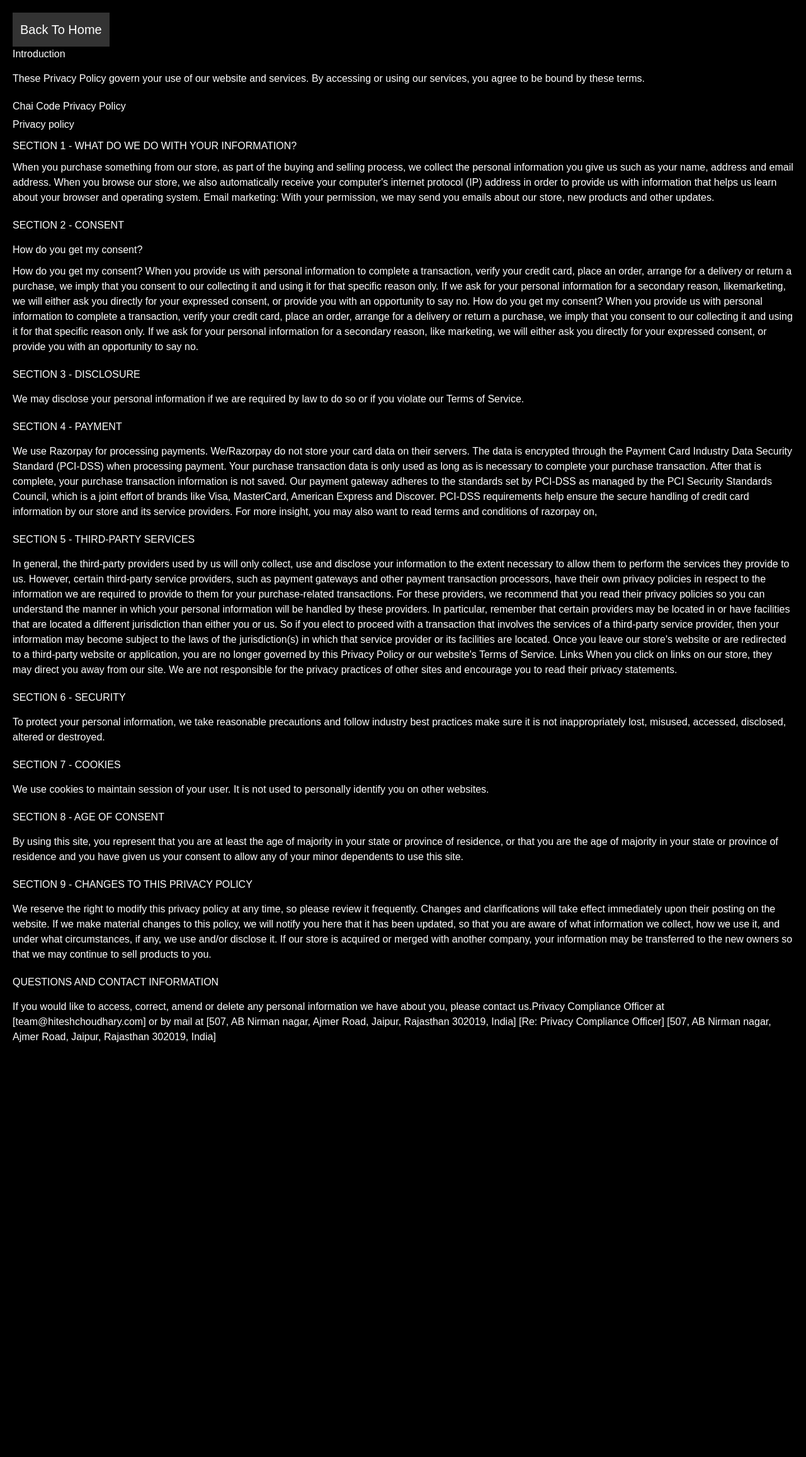
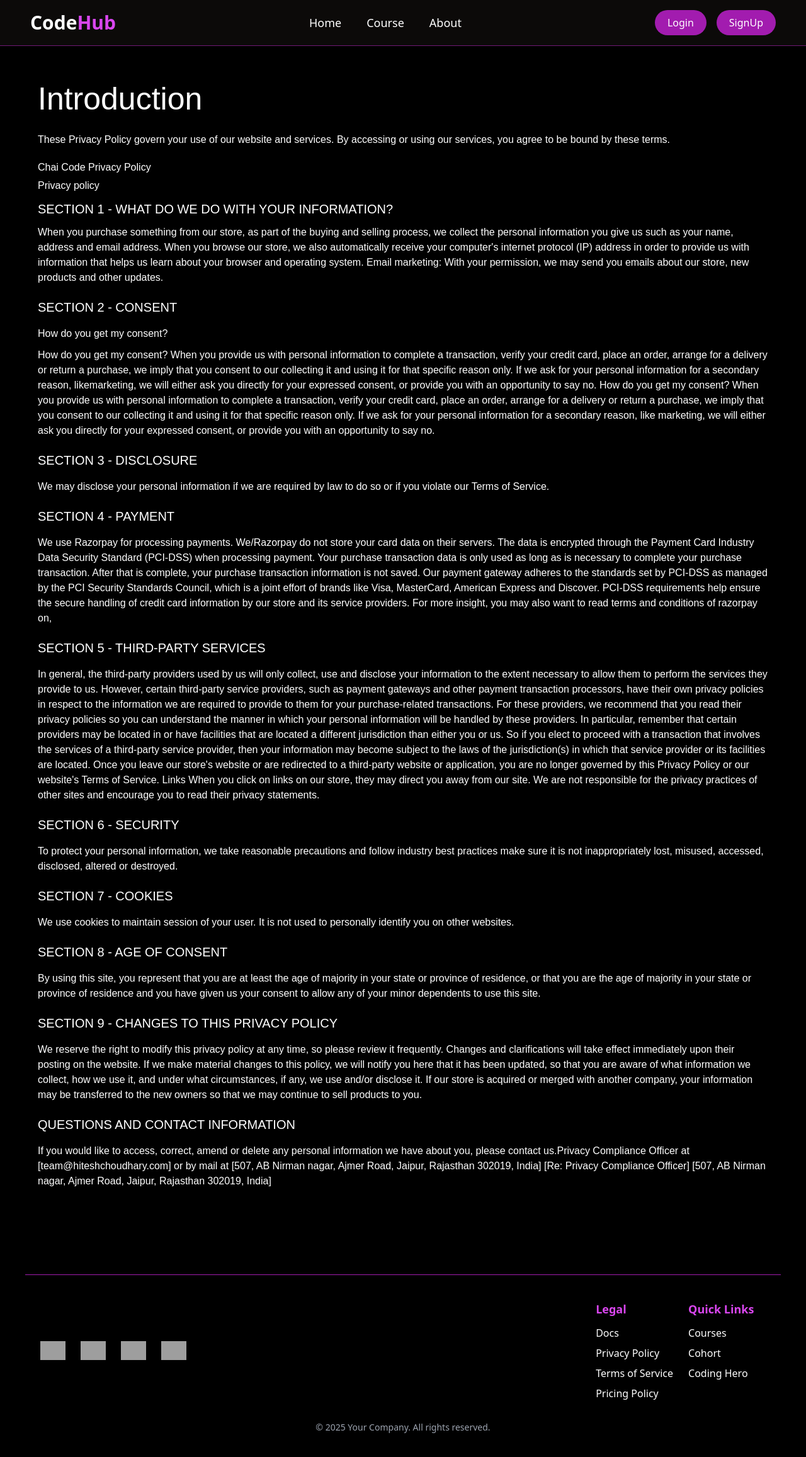
Before and after one commit to yashjaiswal4646/Online-Learning-React-, a React (Vite) app: page /privacy-policy in a window 1280 px wide. Shown: the top 2314 px of the page at 63% size. Before the commit the page ends 1699 px from the top, so only its background shows below. Built offline with nearby package versions, Linux system fonts and the light colour scheme; grey boxes are pictures that could not be loaded.

Commit message:
Route & update the privacy-policy

```diff
--- a/src/App.jsx
+++ b/src/App.jsx
@@ -1,7 +1,6 @@
-// import AppRoutes from "./routes/AppRoutes";
+import AppRoutes from "./routes/AppRoutes";
 
-import { BrowserRouter } from "react-router-dom";
-import PrivacyPolicy from "./pages/PrivacyPolicy";
+// import { BrowserRouter } from "react-router-dom";
 
 
 
@@ -9,13 +8,13 @@ import PrivacyPolicy from "./pages/PrivacyPolicy";
 function App() {
   return (
     <>
-   {/* <AppRoutes /> */}
+   <AppRoutes />
 
 
 
-   <BrowserRouter>
-     <PrivacyPolicy/>
-   </BrowserRouter>
+   {/* <BrowserRouter>
+
+   </BrowserRouter> */}
 
 
   </>
--- a/src/components/Footer.jsx
+++ b/src/components/Footer.jsx
@@ -1,37 +1,39 @@
 import React from "react";
-import { Link } from "react-router-dom";
+import { Link} from "react-router-dom";
 
 export default function Footer() {
+
+
   return (
-    <footer className="text-white mt-14 px-6 md:px-10 bg-black py-10 overflow-hidden">
+    <footer className="px-6 py-10 overflow-hidden text-white bg-black mt-14 md:px-10">
       <hr className="border-fuchsia-700" />
-      <div className="flex flex-wrap justify-between items-center mt-10 max-w-6xl mx-auto">
+      <div className="flex flex-wrap items-center justify-between max-w-6xl mx-auto mt-10">
         {/* Social Media Icons (Centered on Mobile) */}
-        <div className="flex gap-4 md:gap-6 justify-center md:justify-start w-full md:w-auto mb-6 md:mb-0">
+        <div className="flex justify-center w-full gap-4 mb-6 md:gap-6 md:justify-start md:w-auto md:mb-0">
           <img
             src="/images/communication1.png"
             alt="Facebook Icon"
-            className="w-8 md:w-10 max-w-full"
+            className="w-8 max-w-full md:w-10"
           />
           <img
             src="/images/social1.png"
             alt="Instagram Icon"
-            className="w-8 md:w-10 max-w-full"
+            className="w-8 max-w-full md:w-10"
           />
           <img
             src="/images/linkedin1.png"
             alt="LinkedIn Icon"
-            className="w-8 md:w-10 max-w-full"
+            className="w-8 max-w-full md:w-10"
           />
           <img
             src="/images/youtube1.png"
             alt="YouTube Icon"
-            className="w-8 md:w-10 max-w-full"
+            className="w-8 max-w-full md:w-10"
           />
         </div>
 
         {/* Navigation Links - Responsive Grid */}
-        <div className="grid grid-cols-1 md:grid-cols-2 gap-6 text-center md:text-left text-sm md:text-base md:max-w-full">
+        <div className="grid grid-cols-1 gap-6 text-sm text-center md:grid-cols-2 md:text-left md:text-base md:max-w-full">
           {/* Legal Section */}
           <div className="mb-6 md:mb-0">
             <h3 className="mb-3 text-lg font-semibold text-fuchsia-500">
@@ -39,22 +41,22 @@ export default function Footer() {
             </h3>
             <ul className="space-y-2">
               <li>
-                <Link to="#" className="hover:text-fuchsia-500 transition">
+                <Link to="#" className="transition hover:text-fuchsia-500">
                   Docs
                 </Link>
               </li>
               <li>
-                <Link to="#" className="hover:text-fuchsia-500 transition">
+                <Link to="/privacy-policy" className="transition hover:text-fuchsia-500" >
                   Privacy Policy
                 </Link>
               </li>
               <li>
-                <Link to="#" className="hover:text-fuchsia-500 transition">
+                <Link to="#" className="transition hover:text-fuchsia-500">
                   Terms of Service
                 </Link>
               </li>
               <li>
-                <Link to="#" className="hover:text-fuchsia-500 transition">
+                <Link to="#" className="transition hover:text-fuchsia-500">
                   Pricing Policy
                 </Link>
               </li>
@@ -68,17 +70,17 @@ export default function Footer() {
             </h3>
             <ul className="space-y-2">
               <li>
-                <Link to="#" className="hover:text-fuchsia-500 transition">
+                <Link to="#" className="transition hover:text-fuchsia-500">
                   Courses
                 </Link>
               </li>
               <li>
-                <Link to="#" className="hover:text-fuchsia-500 transition">
+                <Link to="#" className="transition hover:text-fuchsia-500">
                   Cohort
                 </Link>
               </li>
               <li>
-                <Link to="#" className="hover:text-fuchsia-500 transition">
+                <Link to="#" className="transition hover:text-fuchsia-500">
                   Coding Hero
                 </Link>
               </li>
@@ -88,7 +90,7 @@ export default function Footer() {
       </div>
 
       {/* Copyright Text */}
-      <div className="text-center text-gray-400 text-sm mt-8">
+      <div className="mt-8 text-sm text-center text-gray-400">
         © {new Date().getFullYear()} Your Company. All rights reserved.
       </div>
     </footer>
--- a/src/pages/PrivacyPolicy.jsx
+++ b/src/pages/PrivacyPolicy.jsx
@@ -8,28 +8,20 @@ const PrivacyPolicy = () => {
         color: "white",
         padding: "20px",
         fontFamily: "Arial",
+        marginTop: "100px",
+        marginLeft: "40px",
+        marginRight: "40px",
       }}
     >
-      <button
-        style={{
-          backgroundColor: "#333",
-          color: "white",
-          fontSize: "20px",
-          padding: "12px",
-          border: "none",
-          cursor: "pointer",
-        }}
-      >
-        Back To Home
-      </button>
-      <h1 style={{ marginBottom: "15px" }}>Introduction</h1>
+
+      <h1 style={{ marginBottom: "15px", fontSize:"50px" }}>Introduction</h1>
       <p style={{ marginBottom: "20px" }}>
         These Privacy Policy govern your use of our website and services. By
         accessing or using our services, you agree to be bound by these terms.
       </p>
       <h2 style={{ marginBottom: "5px" }}>Chai Code Privacy Policy</h2>
       <h3 style={{ marginBottom: "10px" }}>Privacy policy</h3>
-      <h3 style={{ marginBottom: "10px" }}>
+      <h3 style={{ marginBottom: "10px", fontSize:"20px" }}>
         SECTION 1 - WHAT DO WE DO WITH YOUR INFORMATION?
       </h3>
       <p style={{ marginBottom: "20px" }}>
@@ -41,7 +33,7 @@ const PrivacyPolicy = () => {
         browser and operating system. Email marketing: With your permission, we
         may send you emails about our store, new products and other updates.
       </p>
-      <h3 style={{ marginBottom: "15px" }}>SECTION 2 - CONSENT</h3>
+      <h3 style={{ marginBottom: "15px", fontSize:"20px" }}>SECTION 2 - CONSENT</h3>
       <p style={{ marginBottom: "10px" }}>How do you get my consent?</p>
       <p style={{ marginBottom: "20px" }}>
         How do you get my consent? When you provide us with personal information
@@ -59,12 +51,12 @@ const PrivacyPolicy = () => {
         for your expressed consent, or provide you with an opportunity to say
         no.
       </p>
-      <h3 style={{ marginBottom: "15px" }}>SECTION 3 - DISCLOSURE</h3>
+      <h3 style={{ marginBottom: "15px", fontSize:"20px" }}>SECTION 3 - DISCLOSURE</h3>
       <p style={{ marginBottom: "20px" }}>
         We may disclose your personal information if we are required by law to
         do so or if you violate our Terms of Service.
       </p>
-      <h3 style={{ marginBottom: "15px" }}>SECTION 4 - PAYMENT</h3>
+      <h3 style={{ marginBottom: "15px", fontSize:"20px" }}>SECTION 4 - PAYMENT</h3>
       <p style={{ marginBottom: "20px" }}>
         We use Razorpay for processing payments. We/Razorpay do not store your
         card data on their servers. The data is encrypted through the Payment
@@ -79,7 +71,7 @@ const PrivacyPolicy = () => {
         its service providers. For more insight, you may also want to read terms
         and conditions of razorpay on,
       </p>
-      <h3 style={{ marginBottom: "15px" }}>SECTION 5 - THIRD-PARTY SERVICES</h3>
+      <h3 style={{ marginBottom: "15px", fontSize:"20px" }}>SECTION 5 - THIRD-PARTY SERVICES</h3>
       <p style={{ marginBottom: "20px" }}>
         In general, the third-party providers used by us will only collect, use
         and disclose your information to the extent necessary to allow them to
@@ -102,25 +94,25 @@ const PrivacyPolicy = () => {
         away from our site. We are not responsible for the privacy practices of
         other sites and encourage you to read their privacy statements.
       </p>
-      <h3 style={{ marginBottom: "15px" }}>SECTION 6 - SECURITY</h3>
+      <h3 style={{ marginBottom: "15px", fontSize:"20px" }}>SECTION 6 - SECURITY</h3>
       <p style={{ marginBottom: "20px" }}>
         To protect your personal information, we take reasonable precautions and
         follow industry best practices make sure it is not inappropriately lost,
         misused, accessed, disclosed, altered or destroyed.
       </p>
-      <h3 style={{ marginBottom: "15px" }}>SECTION 7 - COOKIES</h3>
+      <h3 style={{ marginBottom: "15px", fontSize:"20px" }}>SECTION 7 - COOKIES</h3>
       <p style={{ marginBottom: "20px" }}>
         We use cookies to maintain session of your user. It is not used to
         personally identify you on other websites.
       </p>
-      <h3 style={{ marginBottom: "15px" }}>SECTION 8 - AGE OF CONSENT</h3>
+      <h3 style={{ marginBottom: "15px", fontSize:"20px" }}>SECTION 8 - AGE OF CONSENT</h3>
       <p style={{ marginBottom: "20px" }}>
         By using this site, you represent that you are at least the age of
         majority in your state or province of residence, or that you are the age
         of majority in your state or province of residence and you have given us
         your consent to allow any of your minor dependents to use this site.
       </p>
-      <h3 style={{ marginBottom: "15px" }}>
+      <h3 style={{ marginBottom: "15px", fontSize:"20px" }}>
         SECTION 9 - CHANGES TO THIS PRIVACY POLICY
       </h3>
       <p style={{ marginBottom: "20px" }}>
@@ -134,7 +126,7 @@ const PrivacyPolicy = () => {
         information may be transferred to the new owners so that we may continue
         to sell products to you.
       </p>
-      <h3 style={{ marginBottom: "15px" }}>
+      <h3 style={{ marginBottom: "15px" , fontSize:"20px" }}>
         QUESTIONS AND CONTACT INFORMATION
       </h3>
       <p style={{ marginBottom: "20px" }}>
--- a/src/routes/AppRoutes.jsx
+++ b/src/routes/AppRoutes.jsx
@@ -18,6 +18,7 @@ import WebMasterSyllabus from "../components/Syllabus/WebMasterSyllabus";
 import WebDevelopmentSyllabus from "../components/Syllabus/WebDevelopmentSyllabus"
 import Login from "../pages/Login";
 import Signup from "../pages/Signup";
+import PrivacyPolicy from "../pages/PrivacyPolicy";
 
 
 
@@ -31,6 +32,7 @@ function AppRoutes() {
         <Route path="/about" element={<About />} />
         <Route path="/login" element={<Login/>} />
         <Route path="/signup" element={<Signup/>} />
+        <Route path="/privacy-policy" element={<PrivacyPolicy/>} />
 
         {/* All Courses */}
         <Route path="/courses/web-development" element={<WebDevlopment />} />
```
